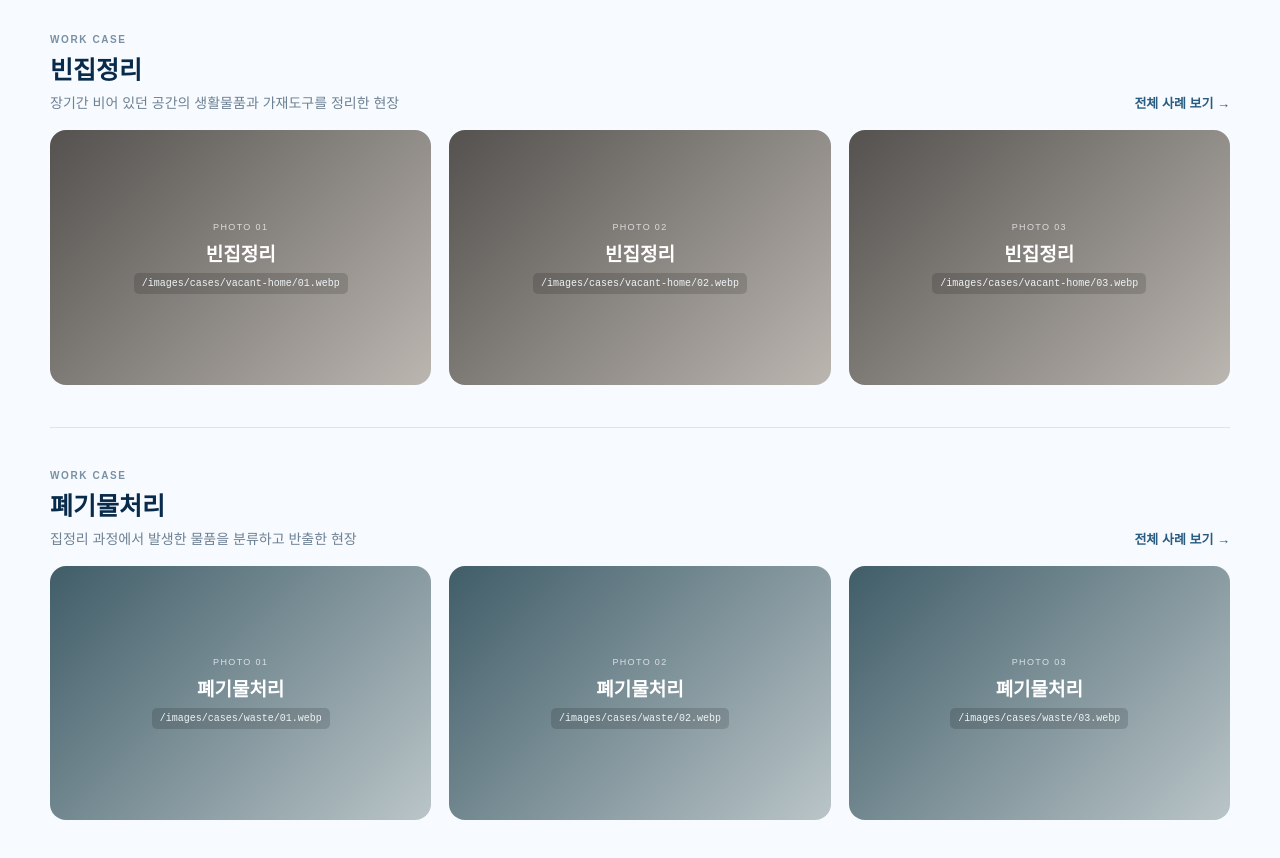
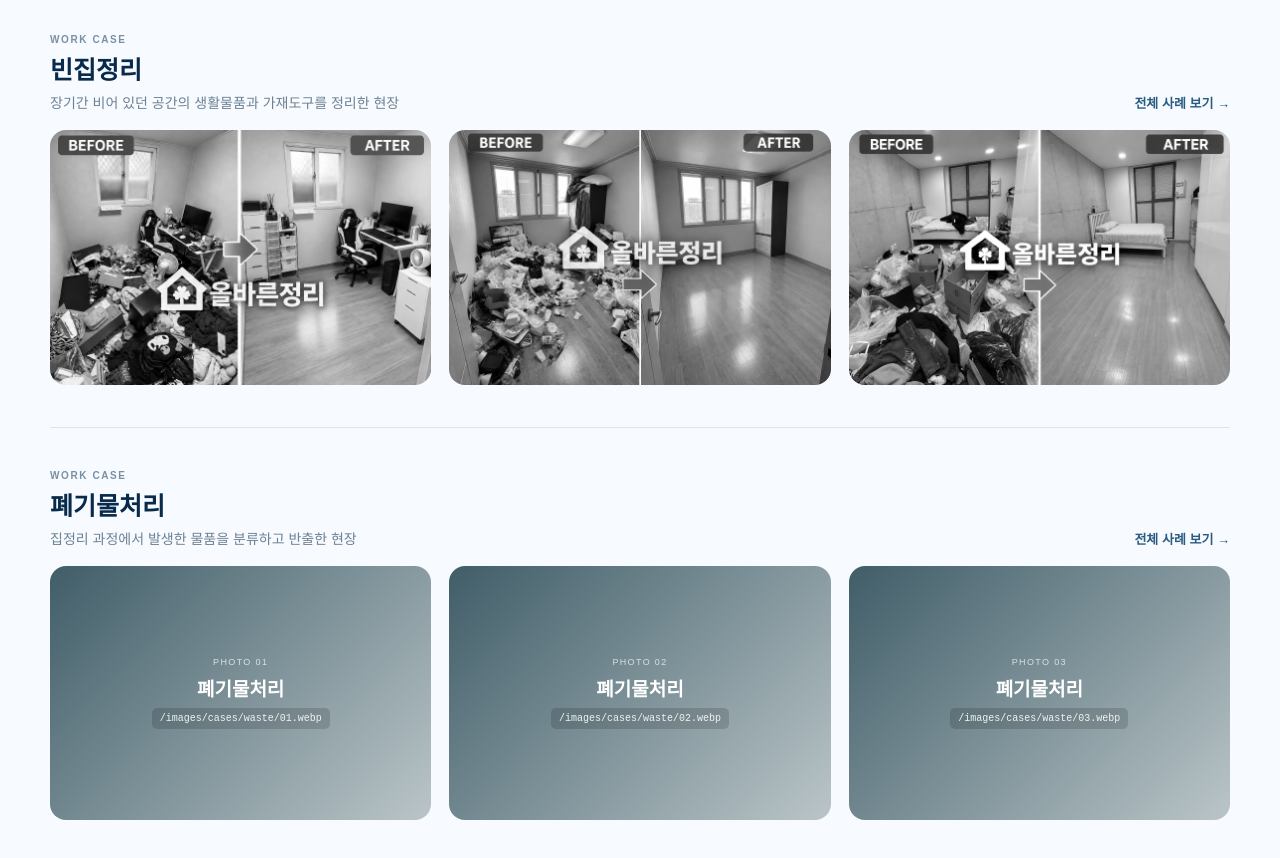
Before and after one commit to hoho601212-collab/olbareun-jeongri, a Next.js app: page / in a window 1280 px wide. Shown: the part 2880-3738 px from the top of the page. Built offline with nearby package versions, Linux system fonts and the light colour scheme.

Commit message:
Match uploaded vacant home before-after images

```diff
--- a/app/page.js
+++ b/app/page.js
@@ -11,7 +11,7 @@ export default function Home(){return <><main><section className="hero"><div cla
 <div className="sectionHead"><div><h2>작업사례로 확인하는 변화</h2><p className="lead">유품정리·빈집정리·폐기물처리 현장 사진을 유형별로 확인할 수 있도록 구성했습니다.</p></div></div>
 {[
  ["유품정리","estate-cleanup","고인의 물품을 신중하게 분류하고 공간을 정리한 현장",["흑백 빈방과 올바른정리 워터마크.png","흑백으로 담은 어수선한 방.png","정리 중인 흑백 거실 풍경.png"]],
- ["빈집정리","vacant-home","장기간 비어 있던 공간의 생활물품과 가재도구를 정리한 현장",null],
+ ["빈집정리","vacant-home","장기간 비어 있던 공간의 생활물품과 가재도구를 정리한 현장",["vacant-home-before-after-bw.webp","vacant-home-before-after-02-bw.webp","vacant-home-before-after-03-bw.webp"]],
  ["폐기물처리","waste","집정리 과정에서 발생한 물품을 분류하고 반출한 현장",null]
 ].map(([title,folder,desc,photos])=><div className="caseGroup" key={folder}>
  <div className="caseGroupHead"><div><span>WORK CASE</span><h3>{title}</h3><p>{desc}</p></div><Link href="/cases">전체 사례 보기 →</Link></div>
```
